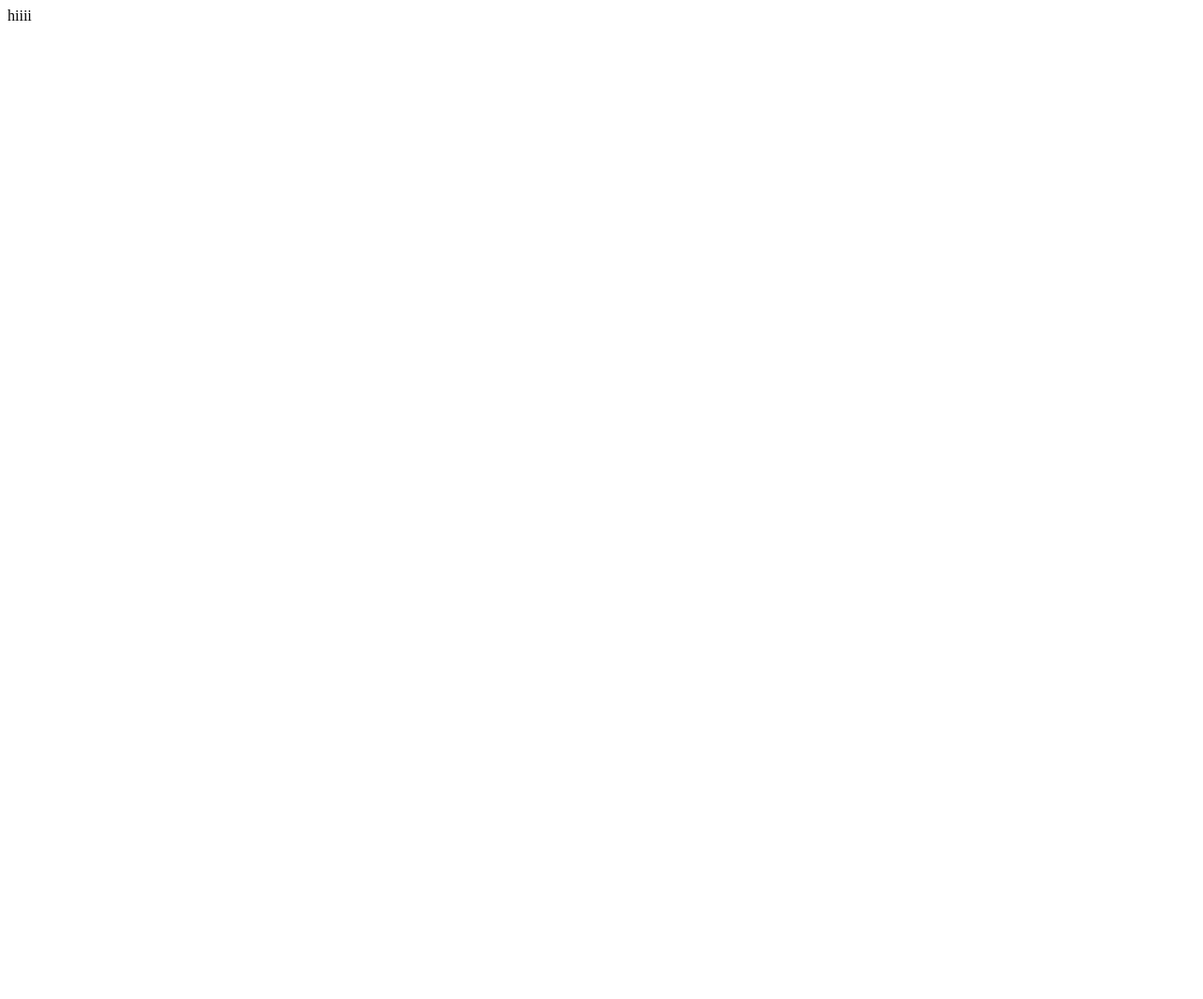
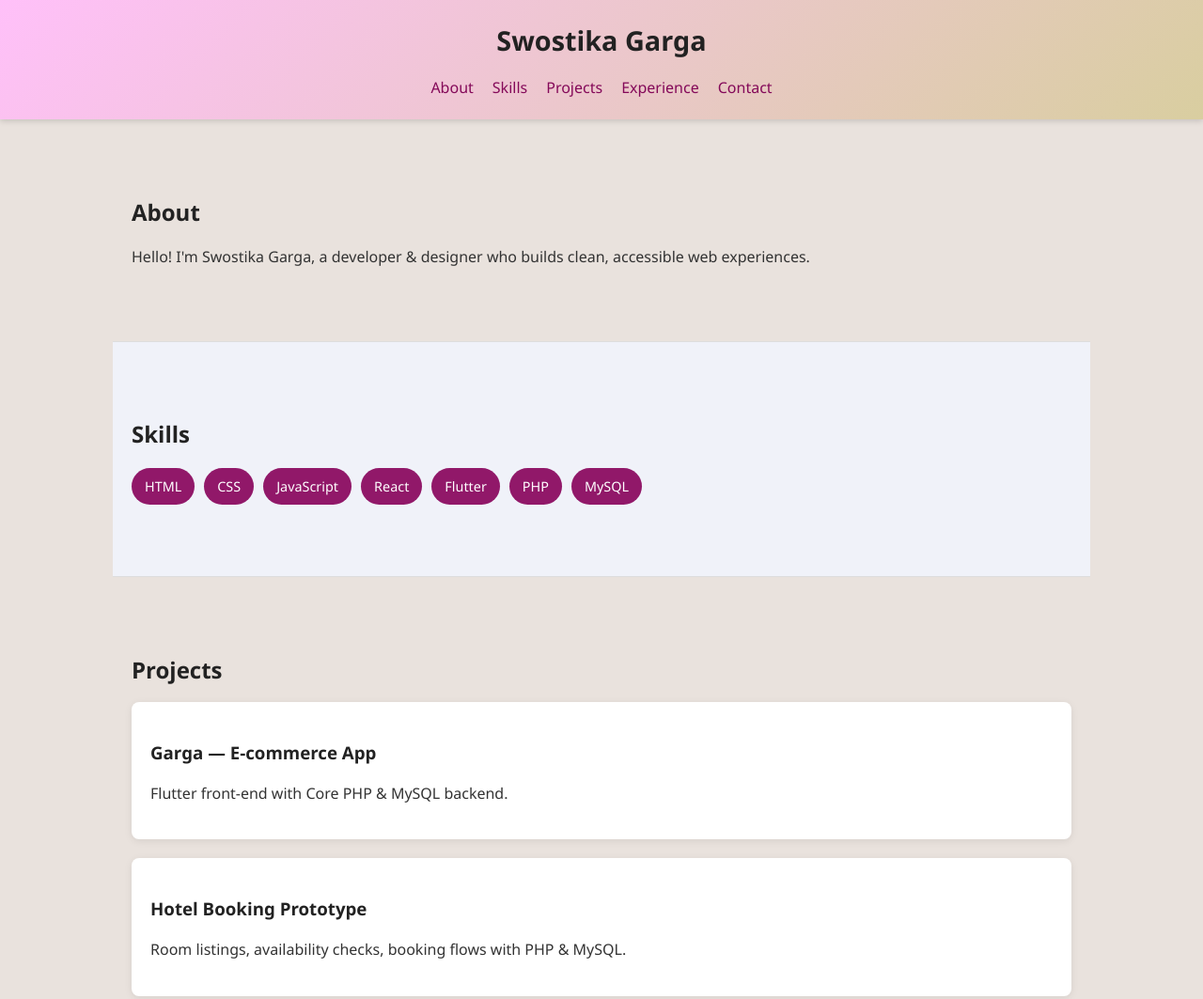
Before and after one commit to swostikagarga/swostikagarga.github.io, a plain HTML site: page index.html in a window 1280 px wide. Shown: the top 1063 px of the page at 94% size. Before the commit the page ends 800 px from the top, so only its background shows below. Drawn offline with Linux system fonts and the light colour scheme.

Commit message:
Updated portfolio styles

```diff
--- a/index.html
+++ b/index.html
@@ -1,11 +1,82 @@
 <!DOCTYPE html>
 <html lang="en">
-<head>
-    <meta charset="UTF-8">
-    <meta name="viewport" content="width=device-width, initial-scale=1.0">
-    <title>Document</title>
-</head>
-<body>
-    hiiii
-</body>
+  <head>
+    <meta charset="utf-8" />
+    <meta name="viewport" content="width=device-width, initial-scale=1" />
+    <title>Swostika Garga — Portfolio</title>
+    <meta name="description" content="Portfolio of Swostika Garga — projects, skills, and contact." />
+    <link rel="icon" href="favicon.ico" />
+    <link rel="stylesheet" href="style.css" />
+  </head>
+  <body>
+    <header>
+      <h1>Swostika Garga</h1>
+      <nav>
+        <ul>
+          <li><a href="#about">About</a></li>
+          <li><a href="#skills">Skills</a></li>
+          <li><a href="#projects">Projects</a></li>
+          <li><a href="#experience">Experience</a></li>
+          <li><a href="#contact">Contact</a></li>
+        </ul>
+      </nav>
+    </header>
+
+    <section id="about">
+      <h2>About</h2>
+      <p>Hello! I'm Swostika Garga, a developer & designer who builds clean, accessible web experiences.</p>
+    </section>
+
+    <section id="skills" class="alt">
+      <h2>Skills</h2>
+      <ul class="skills-list">
+        <li>HTML</li>
+        <li>CSS</li>
+        <li>JavaScript</li>
+        <li>React</li>
+        <li>Flutter</li>
+        <li>PHP</li>
+        <li>MySQL</li>
+      </ul>
+    </section>
+
+    <section id="projects">
+      <h2>Projects</h2>
+      <div class="project">
+        <h3>Garga — E‑commerce App</h3>
+        <p>Flutter front‑end with Core PHP & MySQL backend.</p>
+      </div>
+      <div class="project">
+        <h3>Hotel Booking Prototype</h3>
+        <p>Room listings, availability checks, booking flows with PHP & MySQL.</p>
+      </div>
+      <div class="project">
+        <h3>Cardio Risk Prediction</h3>
+        <p>Coursework exploring ML models for cardiovascular risk prediction.</p>
+      </div>
+    </section>
+
+    <section id="experience" class="alt">
+      <h2>Experience</h2>
+      <p>Graphic Designer Intern — Ozone Offset Press (2025)</p>
+      <p>Student Developer — Coursework Projects (2024–2025)</p>
+    </section>
+
+    <section id="contact">
+      <h2>Contact</h2>
+      <p>Email: <a href="mailto:hello@example.com">swostikagarga@gmail.com</a></p>
+      <p>LinkedIn: <a href="#">linkedin.com/in/swostika-garga-35ba17259/</a></p>
+      <p>GitHub: <a href="#">github.com/swostikagarga</a></p>
+      <form class="contact-form">
+        <label>Name<br><input type="text" name="name" required></label><br>
+        <label>Email<br><input type="email" name="email" required></label><br>
+        <label>Message<br><textarea name="message" rows="5" required></textarea></label><br>
+        <button type="submit">Send</button>
+      </form>
+    </section>
+
+    <footer>
+      <p>© 2025 Swostika Garga. All rights reserved.</p>
+    </footer>
+  </body>
 </html>
--- /dev/null
+++ b/style.css
@@ -0,0 +1,132 @@
+body {
+  font-family: 'Segoe UI', Arial, sans-serif;
+  margin: 0;
+  padding: 0;
+  background: #e9e2dd;
+  color: #333;
+  line-height: 1.6;
+}
+
+header {
+  background: linear-gradient(135deg, #ffc0f9, #d9cea0);
+  color: #420337;
+  padding: 20px;
+  text-align: center;
+  box-shadow: 0 2px 6px rgba(0,0,0,0.15);
+}
+
+header h1 {
+  margin: 0;
+  font-size: 1.8rem;
+}
+
+header nav ul {
+  list-style: none;
+  padding: 0;
+  margin: 15px 0 0;
+  display: flex;
+  justify-content: center;
+  gap: 20px;
+}
+
+header nav ul li a {
+  color: #840959;
+  text-decoration: none;
+  font-weight: 500;
+  transition: color 0.3s ease;
+}
+
+header nav ul li a:hover {
+  color: #5f003a;
+}
+
+section {
+  padding: 60px 20px;
+  max-width: 1000px;
+  margin: auto;
+}
+
+section.alt {
+  background: #f0f2f9;
+  border-top: 1px solid #ddd;
+  border-bottom: 1px solid #ddd;
+}
+
+h1, h2, h3 {
+  margin-bottom: 15px;
+  font-weight: 700;
+  color: #222;
+}
+
+.skills-list {
+  display: flex;
+  flex-wrap: wrap;
+  gap: 10px;
+  padding: 0;
+  list-style: none;
+}
+
+.skills-list li {
+  background: #911869;
+  color: #fff;
+  padding: 8px 14px;
+  border-radius: 20px;
+  font-size: 0.9rem;
+  transition: transform 0.2s;
+}
+
+.skills-list li:hover {
+  transform: scale(1.05);
+}
+
+.btn, button {
+  display: inline-block;
+  padding: 10px 20px;
+  background: #4f46e5;
+  color: #fff;
+  text-decoration: none;
+  border-radius: 6px;
+  border: none;
+  cursor: pointer;
+  transition: background 0.3s ease;
+}
+
+.btn:hover, button:hover {
+  background: #4338ca;
+}
+
+.project {
+  background: #fff;
+  border-radius: 8px;
+  padding: 20px;
+  margin-bottom: 20px;
+  box-shadow: 0 2px 8px rgba(0,0,0,0.08);
+  transition: transform 0.2s;
+}
+
+.project:hover {
+  transform: translateY(-5px);
+}
+
+.contact-form input, .contact-form textarea {
+  width: 100%;
+  padding: 12px;
+  margin: 8px 0;
+  border: 1px solid #ccc;
+  border-radius: 6px;
+  font-size: 1rem;
+}
+
+.contact-form input:focus, .contact-form textarea:focus {
+  border-color: #4f46e5;
+  outline: none;
+  box-shadow: 0 0 0 3px rgba(79,70,229,0.2);
+}
+
+footer {
+  text-align: center;
+  padding: 20px;
+  background: #333;
+  color: #fff;
+  margin-top: 20px;
+}
```
